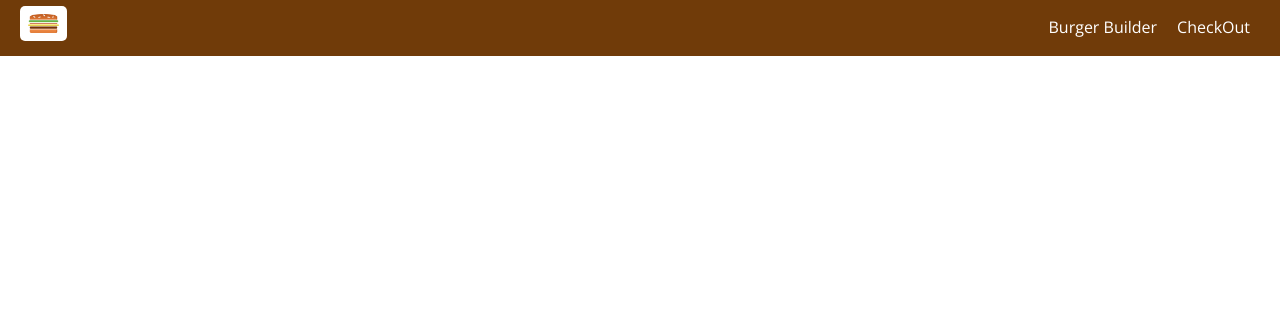
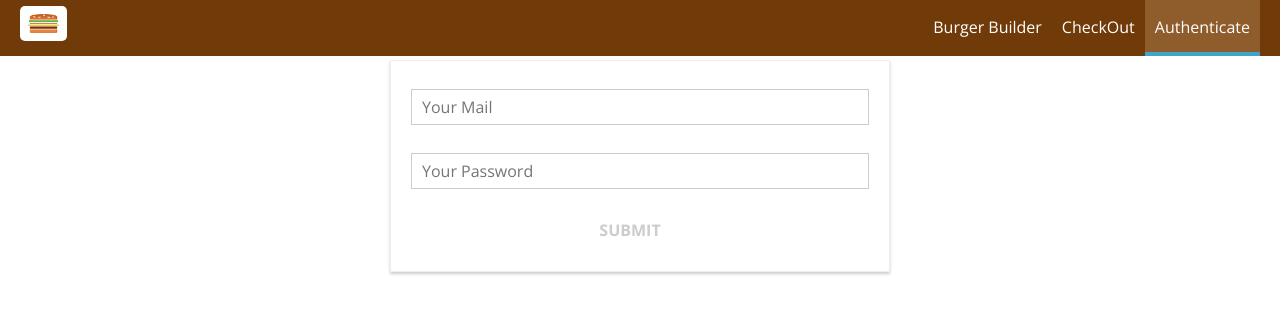
Before and after one commit to AlirezaFereydoni/the-burger-builder, a React (Create React App) app: page /auth in a window 1280 px wide. Shown: the top 314 px of the page. Built offline with nearby package versions, Linux system fonts and the light colour scheme.

Commit message:
Create Authentication

```diff
--- a/src/App.js
+++ b/src/App.js
@@ -4,6 +4,7 @@
 import Checkout from "./containers/Checkout/Checkout";
 import Orders from "./containers/Orders/Orders";
 import { Route, Switch } from "react-router-dom";
+import Auth from "./containers/Auth/Auth";
 
 class App extends Component {
   render() {
@@ -13,6 +14,7 @@
           <Switch>
             <Route path="/checkout" component={Checkout} />
             <Route path="/orders" component={Orders} />
+            <Route path="/auth" component={Auth} />
             <Route path="/" exact component={BurgerBuilder} />
           </Switch>
         </Layout>
--- a/src/components/Navigation/NavigationItems/NavigationItems.js
+++ b/src/components/Navigation/NavigationItems/NavigationItems.js
@@ -2,13 +2,14 @@
 import NavigationItem from "./NavigationItem/NavigationItem";
 import styles from "./NavigationItems.module.css";
 
-const NavigationItems = props => {
+const NavigationItems = (props) => {
   return (
     <ul className={styles.NavigationItems}>
       <NavigationItem link="/" exact>
         Burger Builder
       </NavigationItem>
       <NavigationItem link="/orders">CheckOut</NavigationItem>
+      <NavigationItem link="/auth">Authenticate</NavigationItem>
     </ul>
   );
 };
--- /dev/null
+++ b/src/containers/Auth/Auth.js
@@ -0,0 +1,129 @@
+import React, { Component } from "react";
+import styles from "./Auth.module.css";
+import Button from "./../../components/UI/Button/Button";
+import Input from "./../../components/UI/Input/Input";
+
+class Auth extends Component {
+  state = {
+    controls: {
+      email: {
+        elementType: "input",
+        elementConfig: {
+          type: "email",
+          placeholder: "Your Mail",
+        },
+        value: "",
+        validation: {
+          required: true,
+        },
+        valid: false,
+        touched: false,
+      },
+      password: {
+        elementType: "input",
+        elementConfig: {
+          type: "password",
+          placeholder: "Your Password",
+        },
+        value: "",
+        validation: {
+          required: true,
+        },
+        valid: false,
+        touched: false,
+      },
+    },
+  };
+
+  checkValidity = (value, rules) => {
+    let isValid = true;
+
+    if (!rules) {
+      return true;
+    }
+
+    if (rules.required) {
+      isValid = value.trim() !== "" && isValid;
+    }
+
+    if (rules.minLength) {
+      isValid = value.length >= rules.minLength && isValid;
+    }
+
+    if (rules.maxLength) {
+      isValid = value.length <= rules.maxLength && isValid;
+    }
+
+    if (rules.isEmail) {
+      const pattern = /[a-z0-9!#$%&'*+/=?^_`{|}~-]+(?:\.[a-z0-9!#$%&'*+/=?^_`{|}~-]+)*@(?:[a-z0-9](?:[a-z0-9-]*[a-z0-9])?\.)+[a-z0-9](?:[a-z0-9-]*[a-z0-9])?/;
+      isValid = pattern.test(value) && isValid;
+    }
+
+    if (rules.isNumeric) {
+      const pattern = /^\d+$/;
+      isValid = pattern.test(value) && isValid;
+    }
+
+    return isValid;
+  };
+
+  inputChangeHandler = (e, formElementIdentifier) => {
+    const newOrderForm = {
+      ...this.state.controls,
+    };
+    const updatedOrderForm = {
+      ...newOrderForm[formElementIdentifier],
+    };
+
+    updatedOrderForm.value = e.target.value;
+    updatedOrderForm.valid = this.checkValidity(
+      updatedOrderForm.value,
+      updatedOrderForm.validation
+    );
+    updatedOrderForm.touched = true;
+    newOrderForm[formElementIdentifier] = updatedOrderForm;
+
+    let formIsValid = true;
+    for (let identifier in newOrderForm) {
+      formIsValid = newOrderForm[identifier].valid && formIsValid;
+    }
+
+    this.setState({ controls: newOrderForm, formIsValid: formIsValid });
+  };
+
+  render() {
+    let formElementArray = [];
+    for (let key in this.state.controls) {
+      formElementArray.push({
+        id: key,
+        config: this.state.controls[key],
+      });
+    }
+    let form = (
+      <form onSubmit={this.orderHandler}>
+        {formElementArray.map((formElement) => {
+          return (
+            <Input
+              key={formElement.id}
+              elementType={formElement.config.elementType}
+              elementConfig={formElement.config.elementConfig}
+              value={formElement.config.value}
+              inValid={!formElement.config.valid}
+              shouldValidation={formElement.config.validation}
+              touched={formElement.config.touched}
+              changed={(e) => this.inputChangeHandler(e, formElement.id)}
+            />
+          );
+        })}
+
+        <Button btnType="Success" disabled={!this.state.formIsValid}>
+          SUBMIT
+        </Button>
+      </form>
+    );
+
+    return <div className={styles.Auth}>{form}</div>;
+  }
+}
+
+export default Auth;
--- /dev/null
+++ b/src/containers/Auth/Auth.module.css
@@ -0,0 +1,15 @@
+.Auth {
+  margin: 20px auto;
+  width: 80%;
+  text-align: center;
+  box-shadow: 0 2px 3px #ccc;
+  border: 1px solid #eee;
+  padding: 10px;
+  box-sizing: border-box;
+}
+
+@media (min-width: 600px) {
+  .Auth {
+    width: 500px;
+  }
+}
--- a/src/containers/Checkout/ContactData/ContactData.js
+++ b/src/containers/Checkout/ContactData/ContactData.js
@@ -130,6 +130,16 @@
       isValid = value.length <= rules.maxLength && isValid;
     }
 
+    if (rules.isEmail) {
+      const pattern = /[a-z0-9!#$%&'*+/=?^_`{|}~-]+(?:\.[a-z0-9!#$%&'*+/=?^_`{|}~-]+)*@(?:[a-z0-9](?:[a-z0-9-]*[a-z0-9])?\.)+[a-z0-9](?:[a-z0-9-]*[a-z0-9])?/;
+      isValid = pattern.test(value) && isValid;
+    }
+
+    if (rules.isNumeric) {
+      const pattern = /^\d+$/;
+      isValid = pattern.test(value) && isValid;
+    }
+
     return isValid;
   };
 
```
Also changed, not shown: 1 other file (tests, documents, lock files or other folders).
